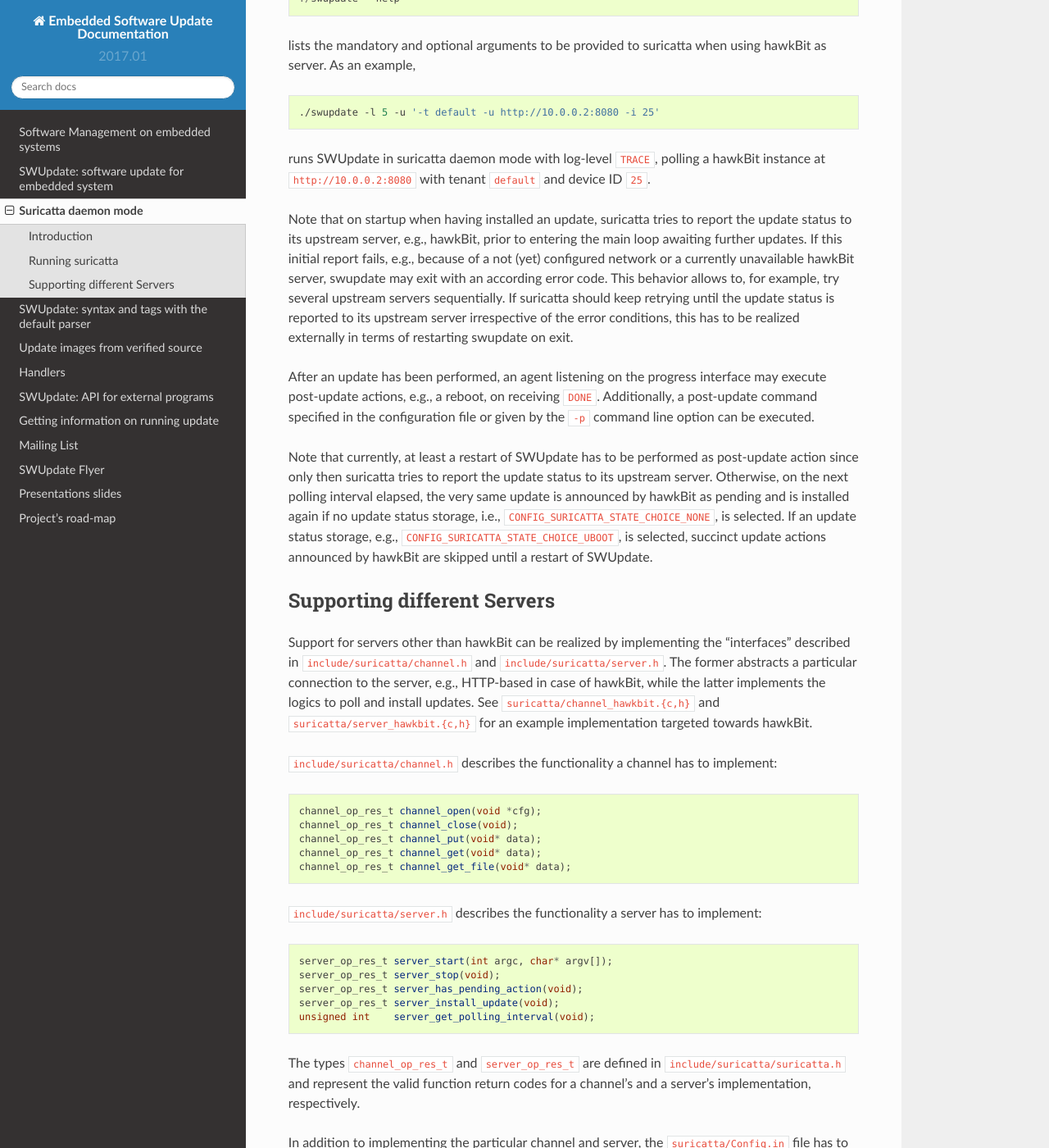
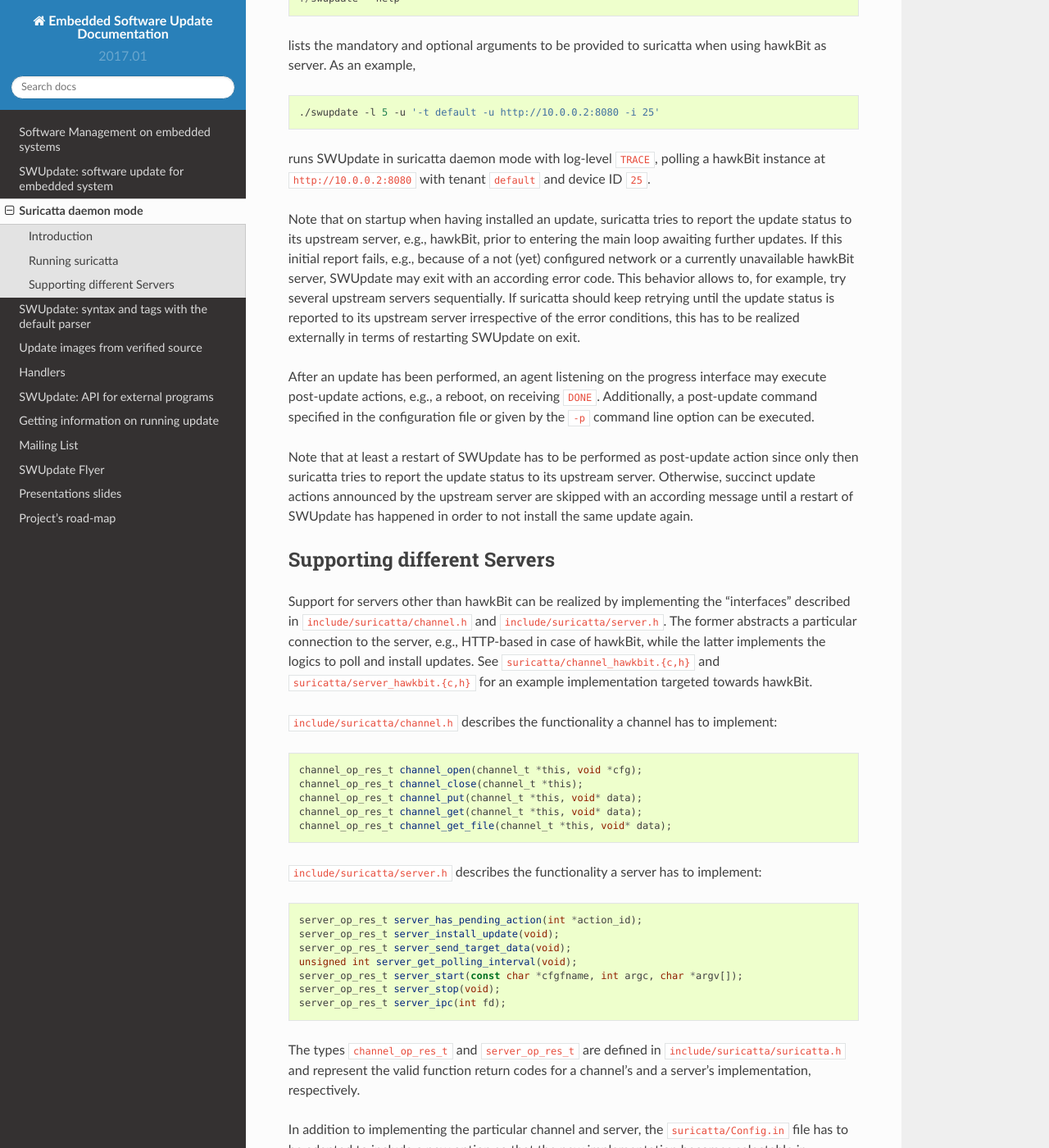
Before and after one commit to sbabic/swupdate, a Sphinx documentation site: the page built from doc/source/suricatta.rst, in a window 1280 px wide and 1400 px high, scrolled down 680 px. Shown: the whole window at 82% size. Built offline with Sphinx 7.4.7 and the Read the Docs theme 2.0.0, drawn with Linux system fonts in a browser that asks for light colours; formulas are drawn with MathJax 3; some of the changed text lies outside the part shown.

Commit message:
suricatta: documentation update for latest changes
Reflect the recent changes in the interface also in the
documentation, i.e., the use of multiple channels, the
in-memory state storage, and the addition of IPC.

Signed-off-by: Christian Storm <christian.storm@siemens.com>

```diff
--- a/doc/source/suricatta.rst
+++ b/doc/source/suricatta.rst
@@ -52,12 +52,12 @@
 tries to report the update status to its upstream server, e.g.,
 hawkBit, prior to entering the main loop awaiting further updates.
 If this initial report fails, e.g., because of a not (yet) configured
-network or a currently unavailable hawkBit server, swupdate may exit
+network or a currently unavailable hawkBit server, SWUpdate may exit
 with an according error code. This behavior allows to, for example,
 try several upstream servers sequentially.
 If suricatta should keep retrying until the update status is reported
 to its upstream server irrespective of the error conditions, this has
-to be realized externally in terms of restarting swupdate on exit.
+to be realized externally in terms of restarting SWUpdate on exit.
 
 
 After an update has been performed, an agent listening on the progress
@@ -66,15 +66,11 @@
 Additionally, a post-update command specified in the configuration file or
 given by the ``-p`` command line option can be executed.
 
-Note that currently, at least a restart of SWUpdate has to be performed
-as post-update action since only then suricatta tries to report the
-update status to its upstream server.
-Otherwise, on the next polling interval elapsed, the very same update is
-announced by hawkBit as pending and is installed again if no update
-status storage, i.e., ``CONFIG_SURICATTA_STATE_CHOICE_NONE``, is selected.
-If an update status storage, e.g., ``CONFIG_SURICATTA_STATE_CHOICE_UBOOT``,
-is selected, succinct update actions announced by hawkBit are skipped until
-a restart of SWUpdate.
+Note that at least a restart of SWUpdate has to be performed as post-update
+action since only then suricatta tries to report the update status to its
+upstream server. Otherwise, succinct update actions announced by the
+upstream server are skipped with an according message until a restart of
+SWUpdate has happened in order to not install the same update again.
 
 
 Supporting different Servers
@@ -94,22 +90,24 @@
 
 .. code:: c
 
-    channel_op_res_t channel_open(void *cfg);
-    channel_op_res_t channel_close(void);
-    channel_op_res_t channel_put(void* data);
-    channel_op_res_t channel_get(void* data);
-    channel_op_res_t channel_get_file(void* data);
+    channel_op_res_t channel_open(channel_t *this, void *cfg);
+    channel_op_res_t channel_close(channel_t *this);
+    channel_op_res_t channel_put(channel_t *this, void* data);
+    channel_op_res_t channel_get(channel_t *this, void* data);
+    channel_op_res_t channel_get_file(channel_t *this, void* data);
 
 ``include/suricatta/server.h`` describes the functionality a server has
 to implement:
 
 .. code:: c
 
-    server_op_res_t server_start(int argc, char* argv[]);
+    server_op_res_t server_has_pending_action(int *action_id);
+    server_op_res_t server_install_update(void);
+    server_op_res_t server_send_target_data(void);
+    unsigned int server_get_polling_interval(void);
+    server_op_res_t server_start(const char *cfgfname, int argc, char *argv[]);
     server_op_res_t server_stop(void);
-    server_op_res_t server_has_pending_action(void);
-    server_op_res_t server_install_update(void);
-    unsigned int    server_get_polling_interval(void);
+    server_op_res_t server_ipc(int fd);
 
 The types ``channel_op_res_t`` and ``server_op_res_t`` are defined in
 ``include/suricatta/suricatta.h`` and represent the valid function
```
Also changed, not shown: other parts of doc/source/suricatta.rst (+3 -4 lines).
